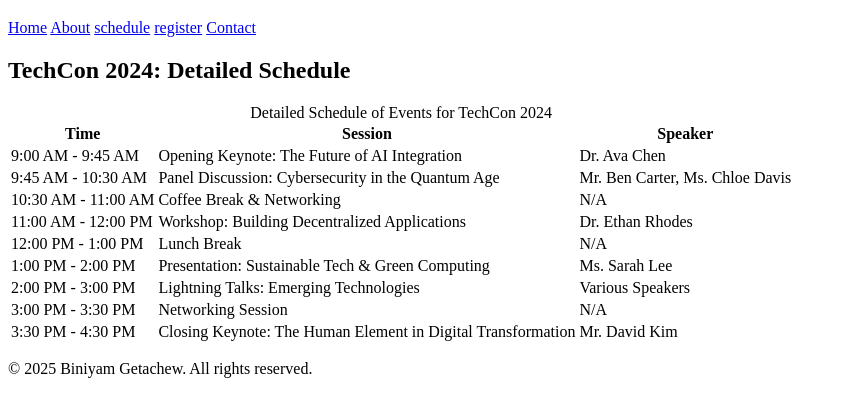
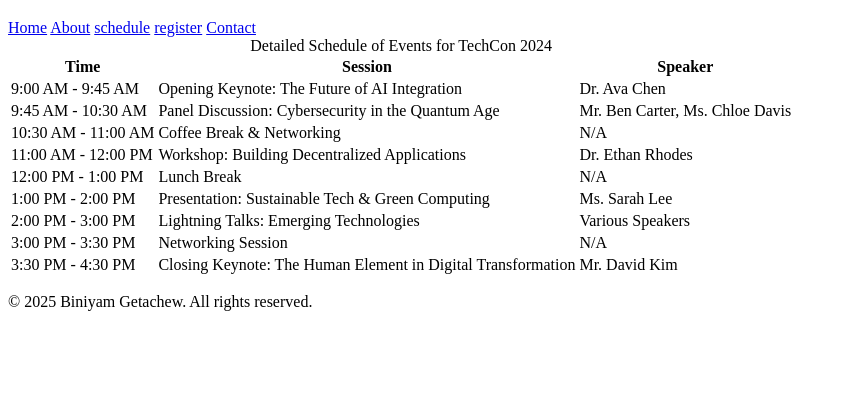
Before and after one commit to bini-77/TechCon_HTML, a plain HTML site: page techcon_website/schedule.html in a window 1280 px wide. Shown: the part 61-478 px from the top of the page, without its empty margins (0-846 px from the left). Drawn offline with Linux system fonts and the light colour scheme.

Commit message:
checking schedule page

```diff
--- a/techcon_website/schedule.html
+++ b/techcon_website/schedule.html
@@ -3,7 +3,7 @@
      <head>
        <meta charset="utf-8">
       <meta name="viewport" content="width=device-width, initial-scale=1.0">
-      <title>TechCon 2024</title>
+      <title>Schedule for TechCon 2024</title>
   </head>
   <header>
       <h1>Schedule for TechCon 2024</h1>
@@ -16,8 +16,7 @@
       </nav>
    </header>
    <body>
-     <article>
-            <h2>TechCon 2024: Detailed Schedule</h2>
+
                 <table>
                     <caption> Detailed Schedule of Events for TechCon 2024</caption>
                     <thead>
@@ -75,12 +74,11 @@
                         </tr>
                     </tbody>
                 </table>
-            </div>
-        </article>
+
+
     </main>
      <footer>
-        <p>&copy; 2025 Biniyam Getachew. All rights reserved.</p>
-       </footer>
-
+       <p>&copy; 2025 Biniyam Getachew. All rights reserved.</p>
+    </footer>
     </body>
 </html>
```
